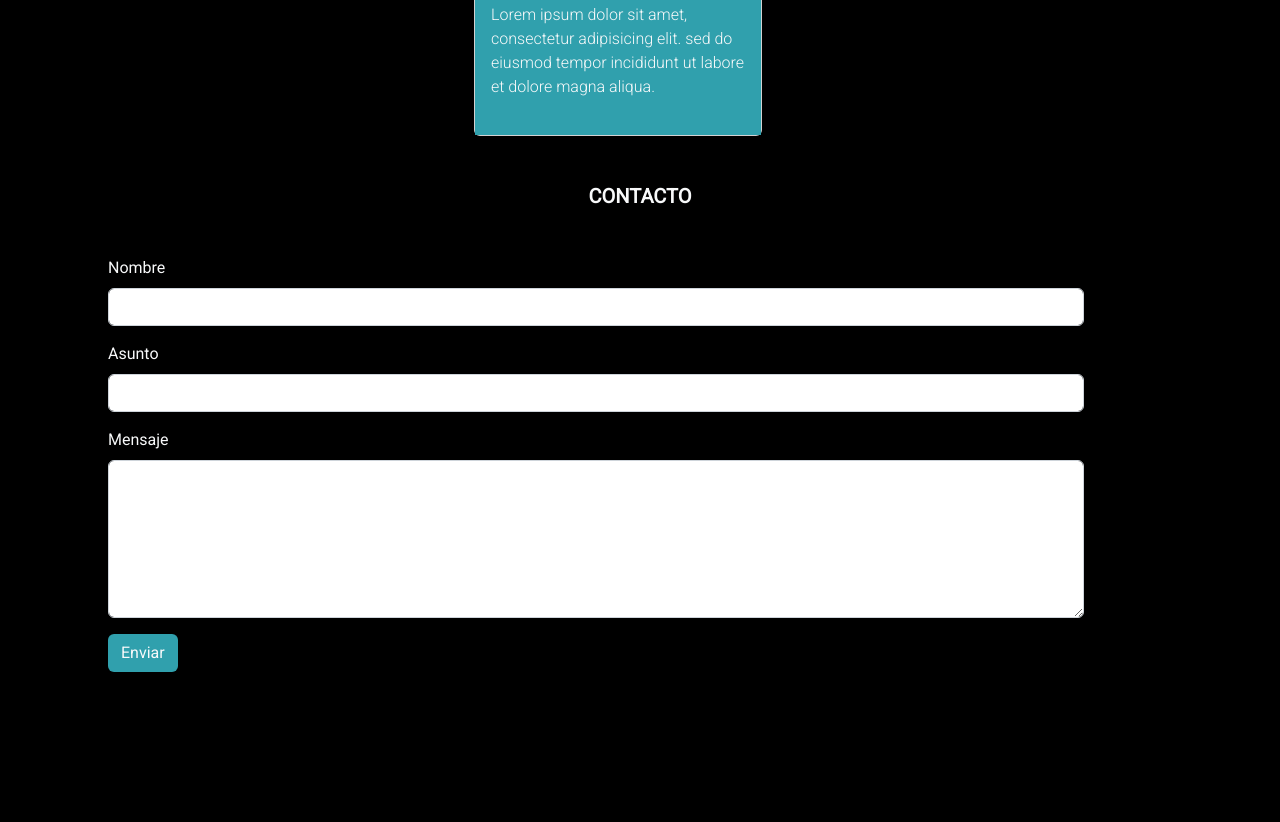
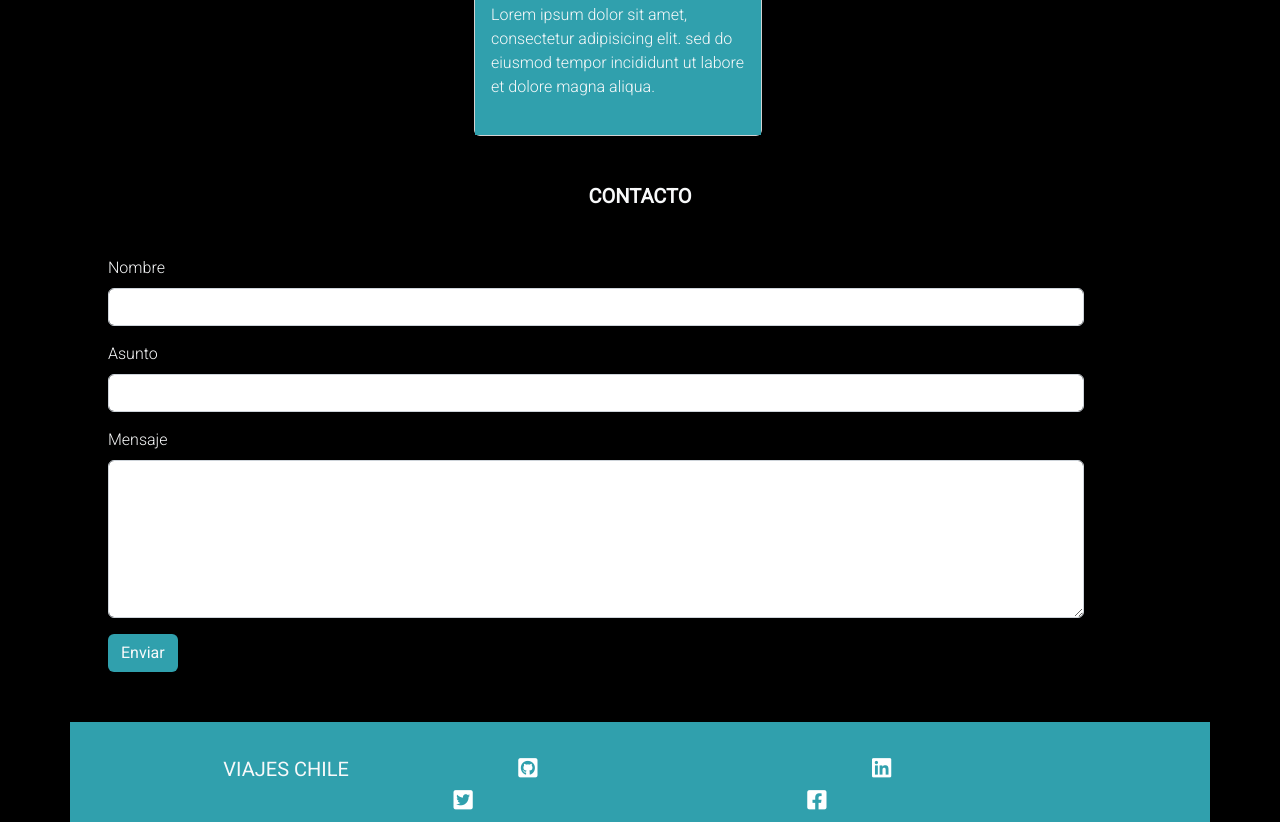
Before and after one commit to MariaBarradas/pruebas-viaje-chile, a plain HTML site: page index.html in a window 1280 px wide. Shown: the part 2081-2903 px from the top of the page. Before the commit the page ends 2753 px from the top, so only its background shows below. Drawn offline with nearby package versions, Linux system fonts and the light colour scheme.

Commit message:
Arreglar el footer

```diff
--- a/assets/css/style.css
+++ b/assets/css/style.css
@@ -84,6 +84,8 @@ h3{
 
 #contacto{
     margin: 0px 0px 0px 60px;
+    font-weight: 300;
+    font-family: 'Roboto', sans-serif;
 }
 
 footer{
--- a/index.html
+++ b/index.html
@@ -4,18 +4,21 @@
     <meta charset="UTF-8">
     <meta http-equiv="X-UA-Compatible" content="IE=edge">
     <meta name="viewport" content="width=device-width, initial-scale=1.0">
+     <!-- Font Awesome -->
     <link rel="stylesheet" href="https://cdnjs.cloudflare.com/ajax/libs/font-awesome/6.2.1/css/all.min.css" integrity="sha512-MV7K8+y+gLIBoVD59lQIYicR65iaqukzvf/nwasF0nqhPay5w/9lJmVM2hMDcnK1OnMGCdVK+iQrJ7lzPJQd1w==" crossorigin="anonymous" referrerpolicy="no-referrer" />
+       <!-- Google Fonts -->
     <link rel="preconnect" href="https://fonts.googleapis.com">
     <link rel="preconnect" href="https://fonts.gstatic.com" crossorigin>
     <link href="https://fonts.googleapis.com/css2?family=Roboto:wght@100;300;400&display=swap" rel="stylesheet">
+    <!-- Bootstrap CSS y JS-->
     <link href="https://cdn.jsdelivr.net/npm/bootstrap@5.2.3/dist/css/bootstrap.min.css" rel="stylesheet" integrity="sha384-rbsA2VBKQhggwzxH7pPCaAqO46MgnOM80zW1RWuH61DGLwZJEdK2Kadq2F9CUG65" crossorigin="anonymous">
     <script src="https://cdn.jsdelivr.net/npm/bootstrap@5.2.3/dist/js/bootstrap.bundle.min.js" integrity="sha384-kenU1KFdBIe4zVF0s0G1M5b4hcpxyD9F7jL+jjXkk+Q2h455rYXK/7HAuoJl+0I4" crossorigin="anonymous"></script>
+
     <link rel="stylesheet" href="assets/css/style.css">
     <title>Cuppon</title>
 </head>
 <body id="inicio1">
 
-    <!-- <script src="/assets/js/script.js"></script> -->
     <header>
         <nav class="navbar navbar-expand-lg navbar-dark fixed-top" style="background-color: #30A0AD">
         <div class="container-fluid">
@@ -142,6 +145,60 @@
             <button type="submit" class="btn text-light mt-3 ms-5" style="background-color: #30A0AD">Enviar</button>
         </div>
 
+        <!-- Footer -->
+
+        <footer class="container col-12  text-center text-light" style="background-color: #30A0AD;">
+            <div class="row bajo">
+            <div class="col text-start">
+                <h5>VIAJES CHILE</h5>
+            </div>
+
+            <!-- <div class="col iconos">
+
+            <button id="boton" type="button" class="btn btn-light justify-content-end boton1 p-2"
+                data-bs-toggle="tooltip" data-bs-placement="bottom" title="Git">
+                <i class="fa-brands fa-square-github"></i>
+              </button>
+              <button id="boton" type="button" class="btn btn-light justify-content-end boton1 p-2"
+              data-bs-toggle="tooltip" data-bs-placement="bottom" title="Linkedin">
+              <i class="fa-brands fa-linkedin"></i>
+            </button>
+            <button id="boton" type="button" class="btn btn-light justify-content-end boton1 p-2"
+            data-bs-toggle="tooltip" data-bs-placement="bottom" title="Twitter">
+            <i class="fa-brands fa-square-twitter"></i>
+          </button>
+          <button id="boton" type="button" class="btn btn-light justify-content-end boton1 p-2"
+          data-bs-toggle="tooltip" data-bs-placement="bottom" title="Facebook">
+          <i class="fa-brands fa-square-facebook"></i>
+        </button>
+    </div> -->
+
+</div>
+
+    <a href="https://github.com/"><i class="fa-brands fa-square-github" data-bs-toggle="tooltip" data-bs-placement="bottom" title="Github"></i></a>
+    <a href="https://www.linkedin.com/"><i class="fa-brands fa-linkedin" data-bs-toggle="tooltip" data-bs-placement="bottom" title="Linkedin"></i></a>
+    <a href="https://twitter.com/"><i class="fa-brands fa-square-twitter" data-bs-toggle="tooltip" data-bs-placement="bottom" title="Twitter"></i></a>
+    <a href="https://es-la.facebook.com/"><i class="fa-brands fa-square-facebook" data-bs-toggle="tooltip" data-bs-placement="bottom" title="Facebook"></i></a>
+
+
+    <!-- <div class="me-2 ml-4" >
+        <a href="#"><i class="fas fa-cloud-download-alt" data-bs-toggle="tooltip"
+            data-original-title="Descargar"></i></a>
+        <a href="#"><i class="fas fa-upload" data-toggle="tooltip" data-original-title="Subir"></i></a>
+        <a href="#"><i class="fas fa-sign-in-alt" data-toggle="tooltip"
+            data-original-title="Registrarse"></i></a>
+        <a href="#"><i class="fas fa-redo-alt" data-toggle="tooltip"
+              data-original-title="Refrescar"></i></a>
+        <a href="#"><i class="fas fa-cog" data-toggle="tooltip" data-original-title="Configuración"></i></a>
+
+       </div> -->
+
+
+
+
+
+
+          </footer>
 
 
 
@@ -153,17 +210,10 @@
 
 
 
-        <!-- <script src="https://cdn.jsdelivr.net/npm/bootstrap@5.2.3/dist/js/bootstrap.bundle.min.js"
-        integrity="sha384-kenU1KFdBIe4zVF0s0G1M5b4hcpxyD9F7jL+jjXkk+Q2h455rYXK/7HAuoJl+0I4"
-        crossorigin="anonymous"></script>
+
+
      <!-- Java Script  -->
       <script src="/assets/js/script.js"></script>
-    <!-- Bootstrap y JS -->
-     <!-- <script src="https://cdn.jsdelivr.net/npm/@popperjs/core@2.11.6/dist/umd/popper.min.js"
-        integrity="sha384-oBqDVmMz9ATKxIep9tiCxS/Z9fNfEXiDAYTujMAeBAsjFuCZSmKbSSUnQlmh/jp3"
-        crossorigin="anonymous"></script>
-    <script src="https://cdn.jsdelivr.net/npm/bootstrap@5.2.3/dist/js/bootstrap.min.js"
-        integrity="sha384-cuYeSxntonz0PPNlHhBs68uyIAVpIIOZZ5JqeqvYYIcEL727kskC66kF92t6Xl2V"
-        crossorigin="anonymous"></script>  -->
+
     </body>
     </html>
```
